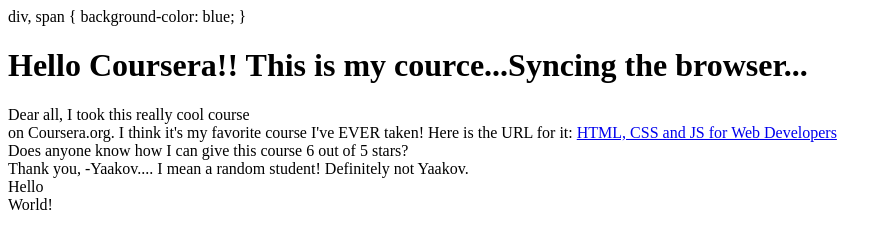
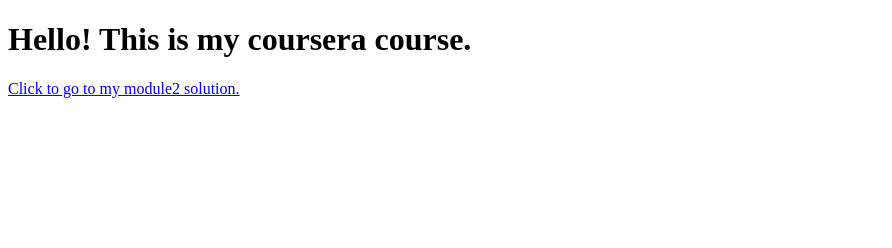
Before and after one commit to SangkyungKim-2023/coursera-web_dev, a plain HTML site: page index.html in a window 1280 px wide. Shown: the whole page, without its empty margins (0-892 px from the left). Drawn offline with Linux system fonts and the light colour scheme.

Commit message:
20230814-7

```diff
--- a/index.html
+++ b/index.html
@@ -7,33 +7,12 @@
 	<title>Hello Coursera!!</title>
 </head>
 
-div, span {
-	background-color: blue;
-}
-
 <body>
-<h1>Hello Coursera!! This is my cource...Syncing the browser...</h1>
-
-<div>Dear all,
-<span>I took this really cool course
-</span></div>
-<span>on Coursera.org. I think it's
-my favorite course I've EVER taken!
-Here is the URL for it:
-</span>
-<a href="...">HTML, CSS and JS for Web Developers</a>
-<div>
-Does anyone know how I can give this course 6
-out of 5 stars?
+<h1>Hello! This is my coursera course.</h1>
+<a href="./mod2-solution/index.html">
+<div>Click to go to my module2 solution.
 </div>
-<div>
-Thank you,
--Yaakov.... I mean a random student! Definitely not Yaakov.
-</div>
-
-
-<div>Hello</div>
-<span>World!</span>
+</a>
 
 </body>
 </html>
```
